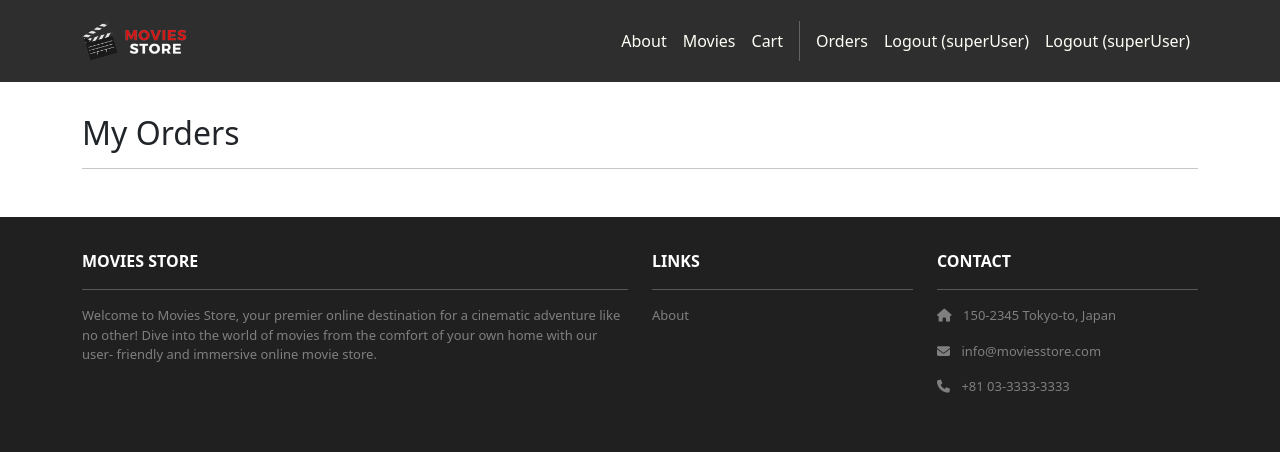
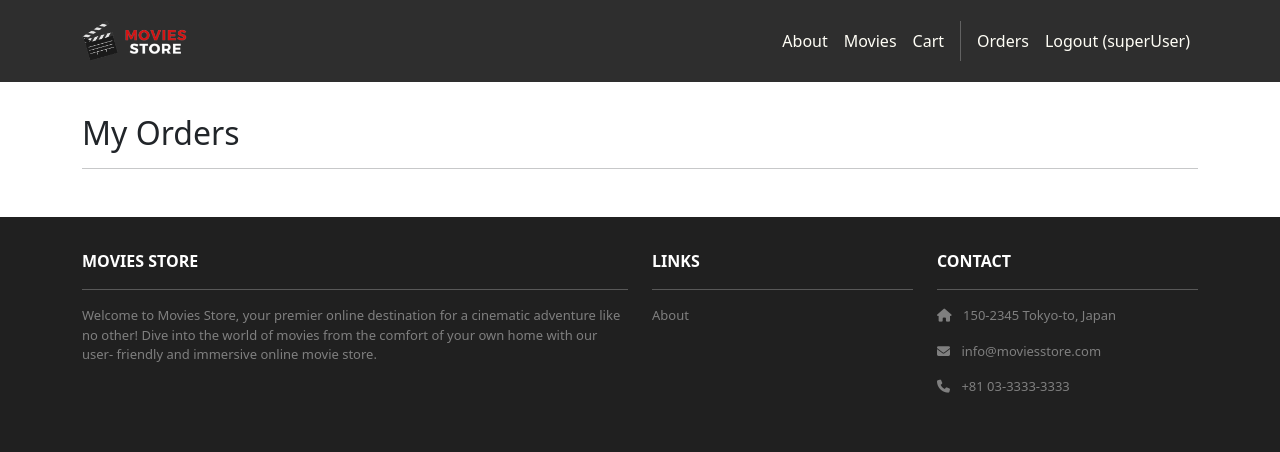
Before and after one commit to yashilaramesh/Movie-Store-Group18, a Django app: page /accounts/orders/ in a window 1280 px wide. Shown: the top 452 px of the page. Run offline with Django 5.2, Linux system fonts and the light colour scheme; a user stored in the database is signed in; data that the repository does not hold is empty; some libraries are stand-ins or nearby versions.

Commit message:
fixed logout twice bug

```diff
--- a/moviesstore/moviesstore/templates/base.html
+++ b/moviesstore/moviesstore/templates/base.html
@@ -50,8 +50,6 @@
               href="{% url 'accounts.orders' %}">Orders</a>
             <a class="nav-link"
               href="{% url 'accounts.logout' %}">Logout ({{user.username }})</a>
-            <a class="nav-link"
-              href="{% url 'accounts.logout' %}">Logout ({{ user.username }})</a>
             {% else %}
             <a class="nav-link"
                href="{% url 'accounts.login' %}">Login</a>
```
Also changed, not shown: moviesstore/db.sqlite3.
